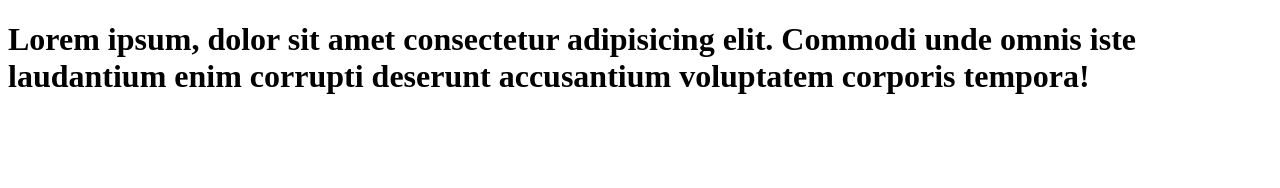
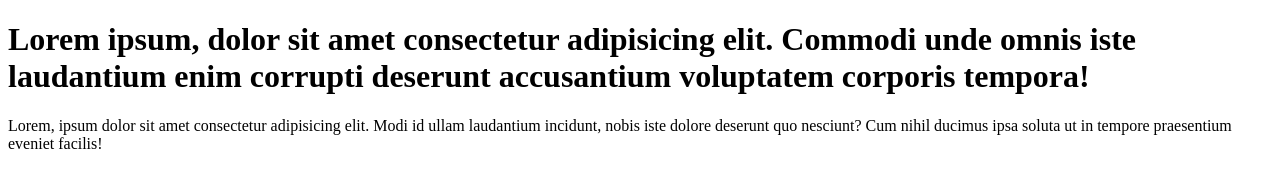
Before and after one commit to Waeez-Ali/learn-git, a plain HTML site: page index.html in a window 1280 px wide. Drawn offline with Linux system fonts and the light colour scheme.

Commit message:
add paragraph to code

```diff
--- a/index.html
+++ b/index.html
@@ -8,5 +8,6 @@
 </head>
 <body>
     <h1>Lorem ipsum, dolor sit amet consectetur adipisicing elit. Commodi unde omnis iste laudantium enim corrupti deserunt accusantium voluptatem corporis tempora!</h1>
+    <p>Lorem, ipsum dolor sit amet consectetur adipisicing elit. Modi id ullam laudantium incidunt, nobis iste dolore deserunt quo nesciunt? Cum nihil ducimus ipsa soluta ut in tempore praesentium eveniet facilis!</p>
 </body>
 </html>
```
